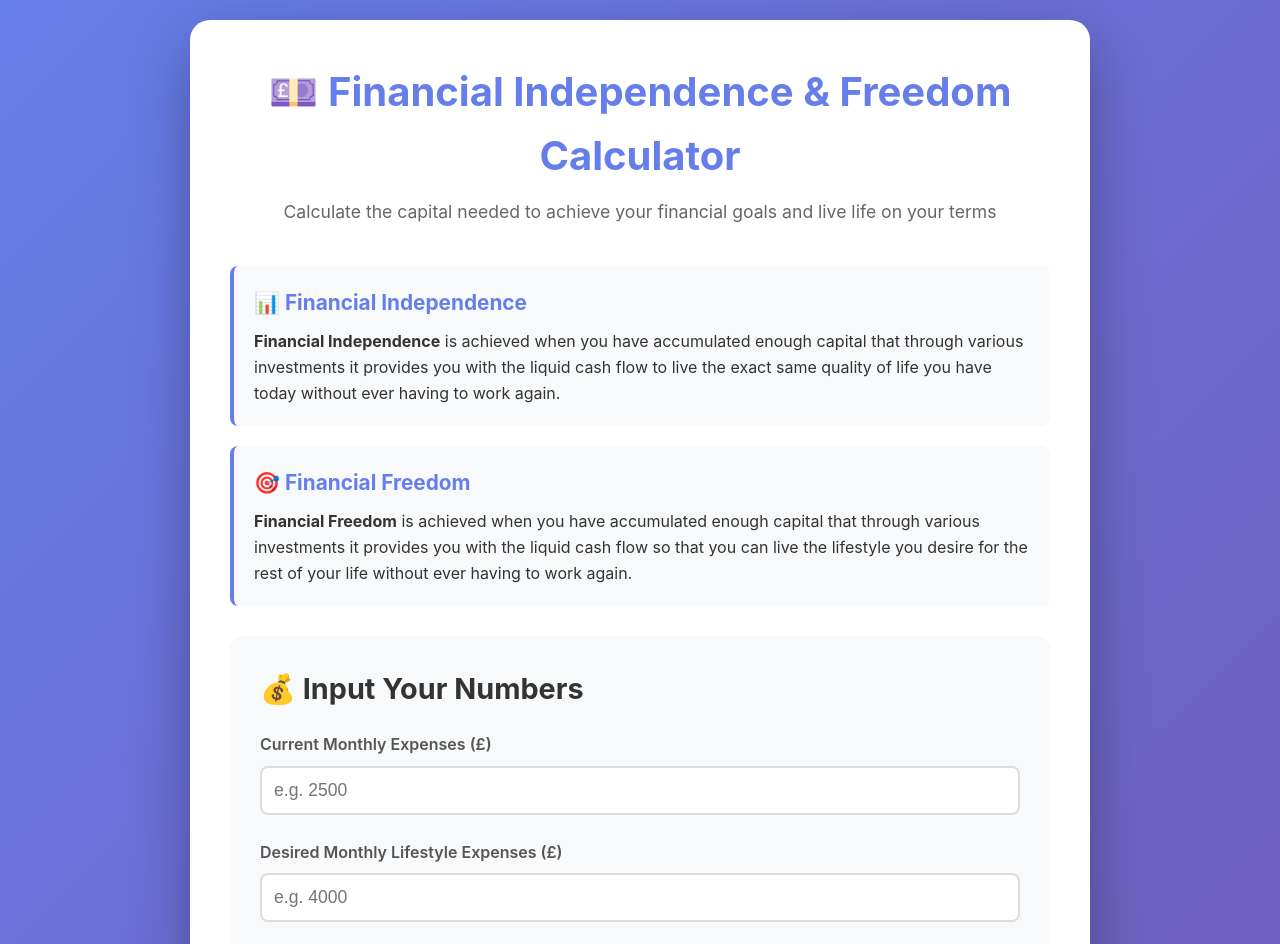
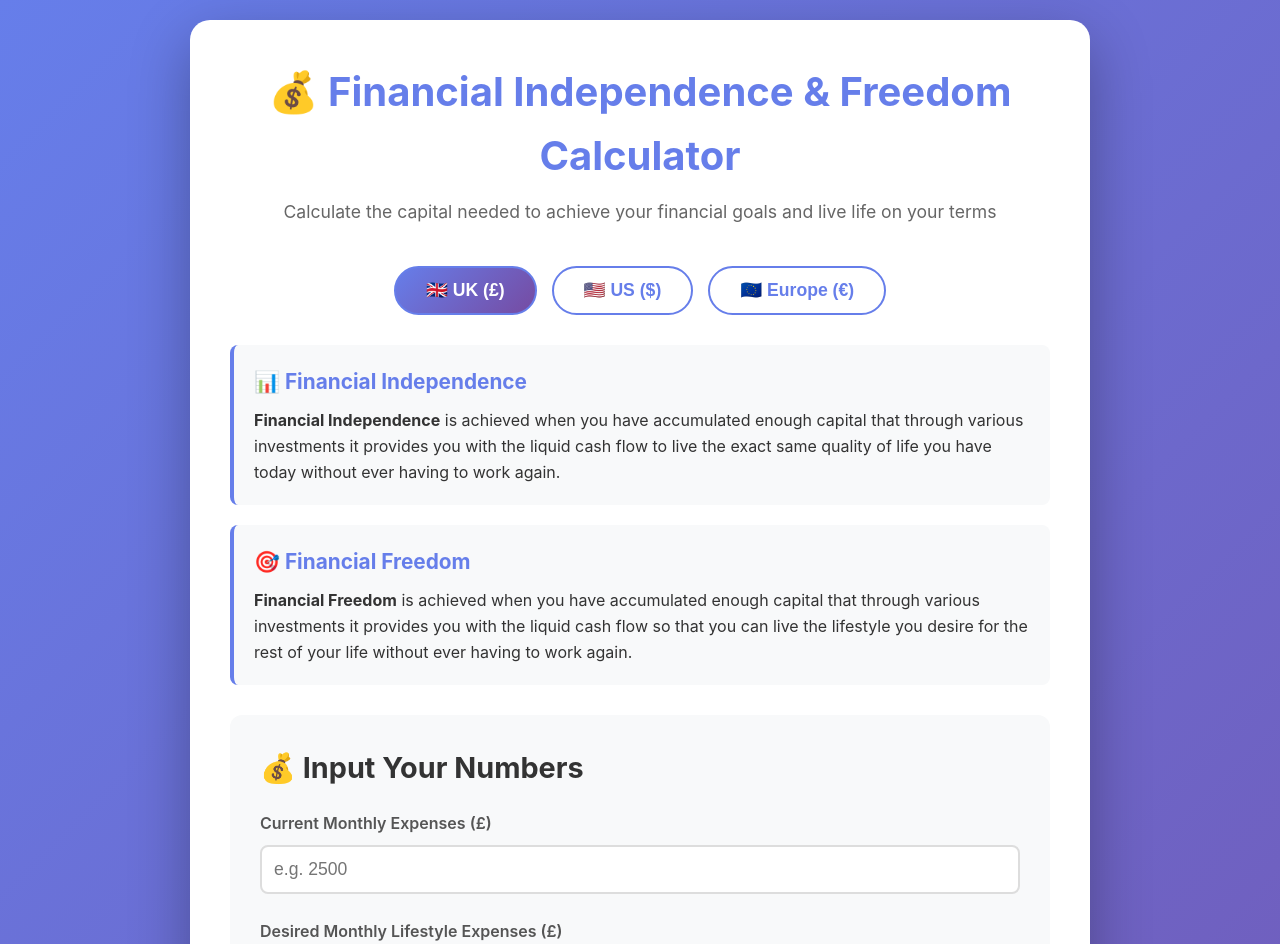
Before and after one commit to ianb66/financial-freedom-calculator, a plain HTML site: page index.html in a window 1280 px wide. Shown: the top 944 px of the page. Drawn offline with Linux system fonts and the light colour scheme.

Commit message:
Refactor financial calculator HTML structure and styles
Added multi-currency support

```diff
--- a/index.html
+++ b/index.html
@@ -3,7 +3,7 @@
 <head>
     <meta charset="UTF-8">
     <meta name="viewport" content="width=device-width, initial-scale=1.0">
-    <title>Financial Independence & Freedom Calculator (UK)</title>
+    <title>Financial Independence & Freedom Calculator</title>
     <style>
         * {
             margin: 0;
@@ -41,6 +41,35 @@
             color: #666;
             margin-bottom: 40px;
             font-size: 1.1em;
+        }
+
+        .currency-selector {
+            display: flex;
+            justify-content: center;
+            gap: 15px;
+            margin-bottom: 30px;
+            flex-wrap: wrap;
+        }
+
+        .currency-btn {
+            padding: 12px 30px;
+            border: 2px solid #667eea;
+            background: white;
+            color: #667eea;
+            border-radius: 25px;
+            font-size: 1.1em;
+            font-weight: 600;
+            cursor: pointer;
+            transition: all 0.3s;
+        }
+
+        .currency-btn:hover {
+            transform: translateY(-2px);
+        }
+
+        .currency-btn.active {
+            background: linear-gradient(135deg, #667eea 0%, #764ba2 100%);
+            color: white;
         }
 
         .definition-section {
@@ -108,7 +137,7 @@
             cursor: pointer;
         }
 
-        button {
+        button.calculate-btn {
             width: 100%;
             padding: 15px;
             background: linear-gradient(135deg, #667eea 0%, #764ba2 100%);
@@ -121,11 +150,11 @@
             transition: transform 0.2s;
         }
 
-        button:hover {
+        button.calculate-btn:hover {
             transform: translateY(-2px);
         }
 
-        button:active {
+        button.calculate-btn:active {
             transform: translateY(0);
         }
 
@@ -197,6 +226,11 @@
                 font-size: 1.8em;
             }
 
+            .currency-btn {
+                padding: 10px 20px;
+                font-size: 1em;
+            }
+
             .result-card .amount {
                 font-size: 2em;
             }
@@ -205,8 +239,14 @@
 </head>
 <body>
     <div class="container">
-        <h1>💷 Financial Independence & Freedom Calculator</h1>
+        <h1>💰 Financial Independence & Freedom Calculator</h1>
         <p class="subtitle">Calculate the capital needed to achieve your financial goals and live life on your terms</p>
+
+        <div class="currency-selector">
+            <button class="currency-btn active" onclick="setCurrency('GBP')" id="btn-GBP">🇬🇧 UK (£)</button>
+            <button class="currency-btn" onclick="setCurrency('USD')" id="btn-USD">🇺🇸 US ($)</button>
+            <button class="currency-btn" onclick="setCurrency('EUR')" id="btn-EUR">🇪🇺 Europe (€)</button>
+        </div>
 
         <div class="definition-section">
             <h3>📊 Financial Independence</h3>
@@ -222,12 +262,12 @@
             <h2>💰 Input Your Numbers</h2>
 
             <div class="input-group">
-                <label for="currentExpenses">Current Monthly Expenses (£)</label>
+                <label for="currentExpenses">Current Monthly Expenses (<span id="currency1">£</span>)</label>
                 <input type="number" id="currentExpenses" placeholder="e.g. 2500" min="0" step="100">
             </div>
 
             <div class="input-group">
-                <label for="desiredExpenses">Desired Monthly Lifestyle Expenses (£)</label>
+                <label for="desiredExpenses">Desired Monthly Lifestyle Expenses (<span id="currency2">£</span>)</label>
                 <input type="number" id="desiredExpenses" placeholder="e.g. 4000" min="0" step="100">
             </div>
 
@@ -246,7 +286,7 @@
                 <input type="number" id="inflationRate" placeholder="e.g. 3" min="0" max="100" step="0.1" value="3">
             </div>
 
-            <button onclick="calculateNumbers()">Calculate Your Numbers</button>
+            <button class="calculate-btn" onclick="calculateNumbers()">Calculate Your Numbers</button>
         </div>
 
         <div class="results-section">
@@ -275,17 +315,59 @@
             <h2>📈 Calculation Methodology</h2>
             <p><strong>Basic Formula:</strong> Required Capital = Annual Expenses ÷ Annual Return Rate</p>
             <p><strong>With Inflation:</strong> Required Capital = Annual Expenses ÷ (Return Rate - Inflation Rate)</p>
-            <p><strong>Example:</strong> If you need £60,000 annually and expect 7% returns, you need £857,143 in capital.</p>
+            <p><strong>Example:</strong> If you need <span id="exampleCurrency">£</span>60,000 annually and expect 7% returns, you need <span id="exampleAmount">£</span>857,143 in capital.</p>
             <p><strong>Safety Note:</strong> These calculations assume a perpetual withdrawal strategy. Consider consulting a financial adviser for personalized advice.</p>
         </div>
     </div>
 
     <script>
+        let currentCurrency = 'GBP';
+
+        const currencySymbols = {
+            'GBP': '£',
+            'USD': '$',
+            'EUR': '€'
+        };
+
+        const currencyLocales = {
+            'GBP': 'en-GB',
+            'USD': 'en-US',
+            'EUR': 'de-DE'
+        };
+
+        function setCurrency(currency) {
+            currentCurrency = currency;
+
+            // Update button styles
+            document.querySelectorAll('.currency-btn').forEach(btn => {
+                btn.classList.remove('active');
+            });
+            document.getElementById('btn-' + currency).classList.add('active');
+
+            // Update currency symbols in labels
+            const symbol = currencySymbols[currency];
+            document.getElementById('currency1').textContent = symbol;
+            document.getElementById('currency2').textContent = symbol;
+            document.getElementById('exampleCurrency').textContent = symbol;
+            document.getElementById('exampleAmount').textContent = symbol;
+
+            // Reset results to show new currency
+            const defaultSymbol = currencySymbols[currentCurrency] + '0';
+            document.getElementById('independenceAmount').textContent = defaultSymbol;
+            document.getElementById('freedomAmount').textContent = defaultSymbol;
+            document.getElementById('annualIncome').textContent = defaultSymbol;
+        }
+
         function formatCurrency(amount) {
-            return '£' + amount.toLocaleString('en-GB', {
+            const symbol = currencySymbols[currentCurrency];
+            const locale = currencyLocales[currentCurrency];
+
+            const formatted = amount.toLocaleString(locale, {
                 minimumFractionDigits: 0,
                 maximumFractionDigits: 0
             });
+
+            return symbol + formatted;
         }
 
         function calculateNumbers() {
```
